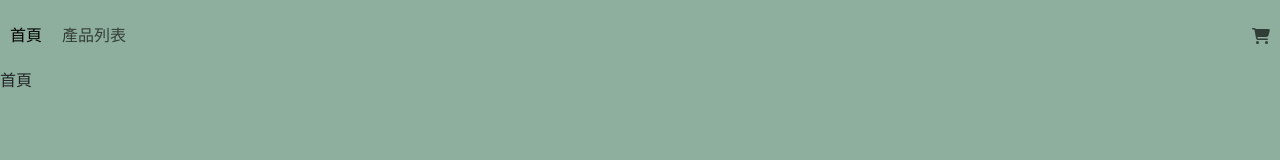
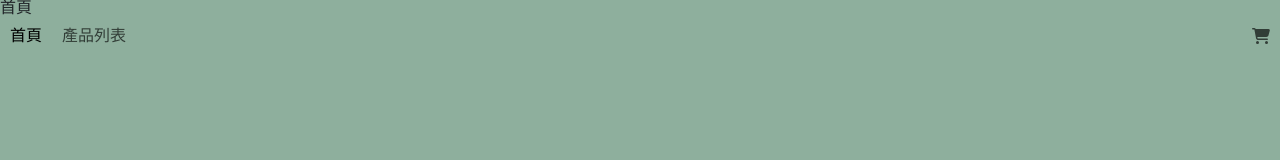
Before and after one commit to MochiTree/everybear, a React (Vite) app: page /#/ in a window 1280 px wide. Shown: the top 160 px of the page. Built offline with nearby package versions, Linux system fonts and the light colour scheme.

Commit message:
前台navBar固定

```diff
--- a/src/layouts/TopBar.jsx
+++ b/src/layouts/TopBar.jsx
@@ -21,7 +21,7 @@ const paths=[
  function TopBar(){
     // const href=['首頁','產品列表']
 
-    return (<><nav className="navbar p-0">
+    return (<><div style={{position:'fixed',top:0,left:0,right:0}}><nav className="navbar p-0">
         <ul className='navbar-nav flex-row justify-content-between' style={{width:'100%',padding:'10px 0px'}}>
             <div style={{display:'flex'}}>{paths.map(function(item){
             return <><li key={item.path} className="nav-item" style={{padding:'10px'}}>
@@ -30,7 +30,7 @@ const paths=[
             })}
       </div>
       <div><li style={{padding:'10px'}}><NavLink className="nav-link" aria-current="page" to='carts'><FontAwesomeIcon icon={faCartShopping} /></NavLink></li></div>
-      </ul></nav>
+      </ul></nav></div>
      <Outlet></Outlet>
   </>)}
   //記得之後把a換成NavLink
--- a/src/pages/ProductDetail.jsx
+++ b/src/pages/ProductDetail.jsx
@@ -26,6 +26,7 @@ function ProductDetail(){
     useEffect(function(){
         getProductDetail();
         setLoading(true);
+        window.scroll({top: 0, left: 0, behavior: 'smooth' })
     },[params])
 
     function changeImg(src){
```
